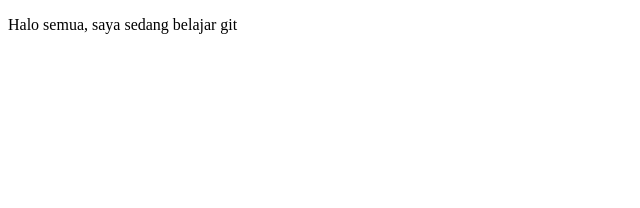
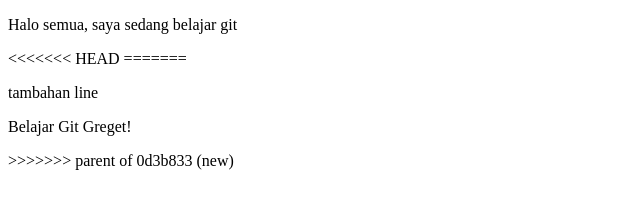
Before and after one commit to nnnnajwaadl/prak10, a plain HTML site: page index.html in a window 1280 px wide. Shown: the whole page, without its empty margins (0-640 px from the left). Drawn offline with Linux system fonts and the light colour scheme.

Commit message:
commit hasil ke revert ke new

```diff
--- a/index.html
+++ b/index.html
@@ -6,5 +6,10 @@
 </head>
 <body>
     <p>Halo semua, saya sedang belajar git</p>
+<<<<<<< HEAD
+=======
+    <p>tambahan line</p>
+    <p>Belajar Git Greget!</p>
+>>>>>>> parent of 0d3b833 (new)
 </body>
 </html>
```
